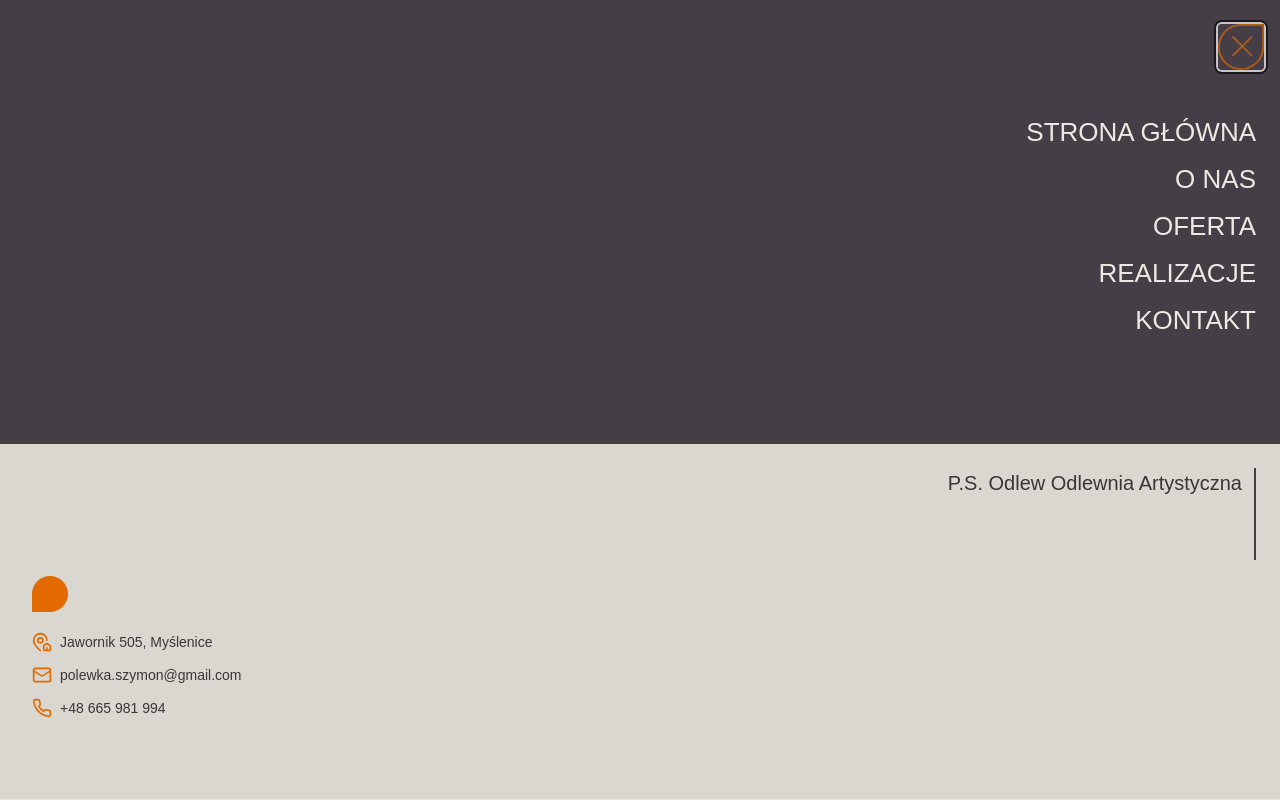
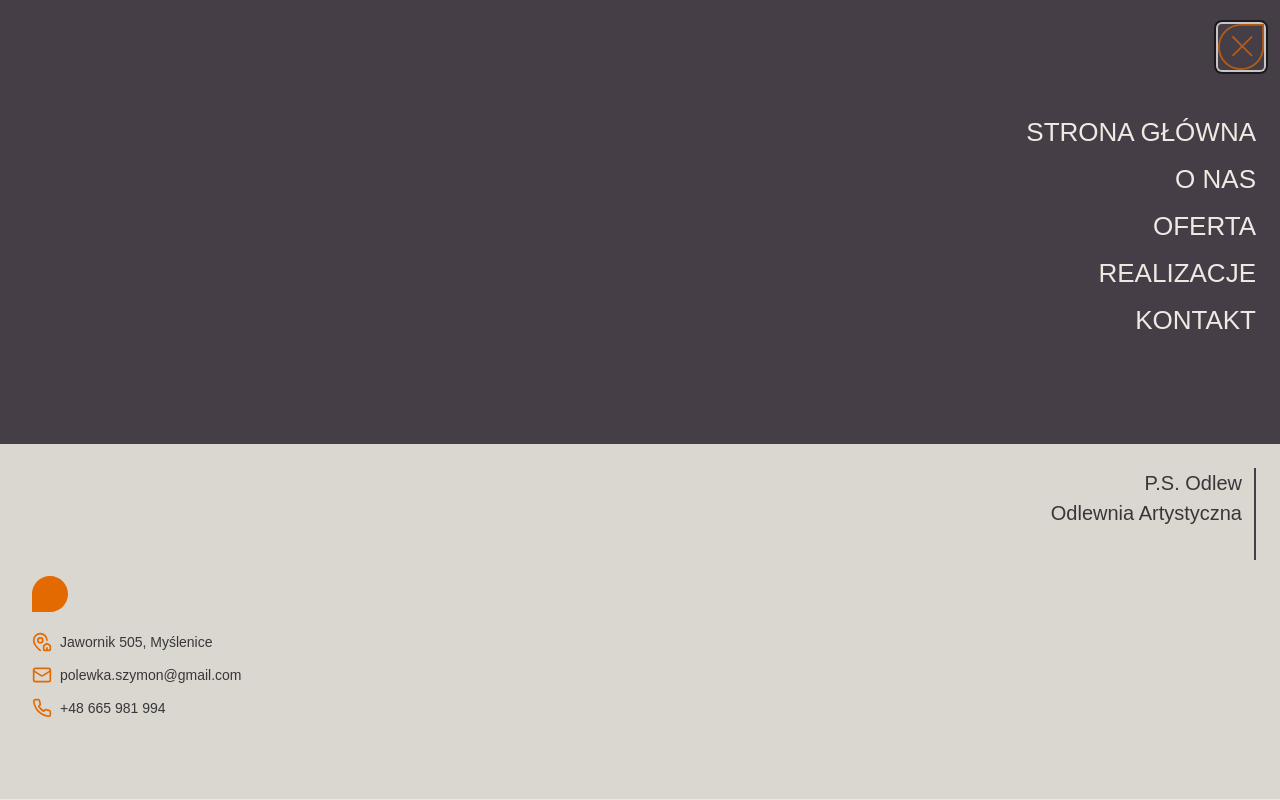
Before and after one commit to MarioLuigie/Odlew, a Next.js app: page / in a window 1280 px wide. Both pictures are taken after a click on the button 1241 px from the left and 45 px from the top of the page. Built offline with nearby package versions, Linux system fonts and the light colour scheme.

Commit message:
Refactor: Add subname in texts.ts

```diff
--- a/src/components/content/MenuSheet.tsx
+++ b/src/components/content/MenuSheet.tsx
@@ -44,9 +44,14 @@ export default function MenuSheet() {
 				<div className="min-h-1/2 grow p-6 pb-16 flex flex-col bg-menuBottomBg">
 					{/* Name */}
 					<div className="w-full h-full flex justify-end">
-						<p className="pr-3 text-[20px] text-right text-menuTextDark">
-							{App.NAME}
-						</p>
+						<div>
+							<p className="pr-3 text-[20px] text-right text-menuTextDark">
+								{App.NAME}
+							</p>
+							<p className="pr-3 text-[20px] text-right text-menuTextDark">
+								{App.SUBNAME}
+							</p>
+						</div>
 						<div className="w-[2px] bg-menuTopBg"></div>
 					</div>
 					{/* Contact */}
@@ -54,15 +59,15 @@ export default function MenuSheet() {
 						<Drop />
 						<div className="flex flex-col gap-3 text-[14px] text-menuTextDark">
 							<div className="flex gap-2">
-								<MapPinHouse size={20} className='text-accent'/>
+								<MapPinHouse size={20} className="text-accent" />
 								<p>{App.ADDRESS}</p>
 							</div>
 							<div className="flex gap-2">
-								<Mail size={20} className='text-accent'/>
+								<Mail size={20} className="text-accent" />
 								<p>{App.EMAIL}</p>
 							</div>
 							<div className="flex gap-2">
-								<Phone size={20} className='text-accent'/>
+								<Phone size={20} className="text-accent" />
 								<p>{App.PHONE}</p>
 							</div>
 						</div>
--- a/src/components/layout/Header.tsx
+++ b/src/components/layout/Header.tsx
@@ -5,7 +5,7 @@ import MenuSheet from '@/components/content/MenuSheet'
 export default function Header() {
 	return (
 		<header className="h-header w-full flex items-center justify-between px-4 py-2 bg-header">
-			<Logo w={180} h={76} />
+			<Logo w={130} />
 			<MenuSheet />
 		</header>
 	)
--- a/src/lib/constants/texts.ts
+++ b/src/lib/constants/texts.ts
@@ -17,7 +17,8 @@ export const Menu = {
 }
 
 export const App = {
-  NAME: 'P.S. Odlew Odlewnia Artystyczna',
+  NAME: 'P.S. Odlew',
+  SUBNAME: 'Odlewnia Artystyczna',
   ADDRESS: 'Jawornik 505, Myślenice',
   EMAIL: 'polewka.szymon@gmail.com',
   PHONE: '+48 665 981 994',
```
